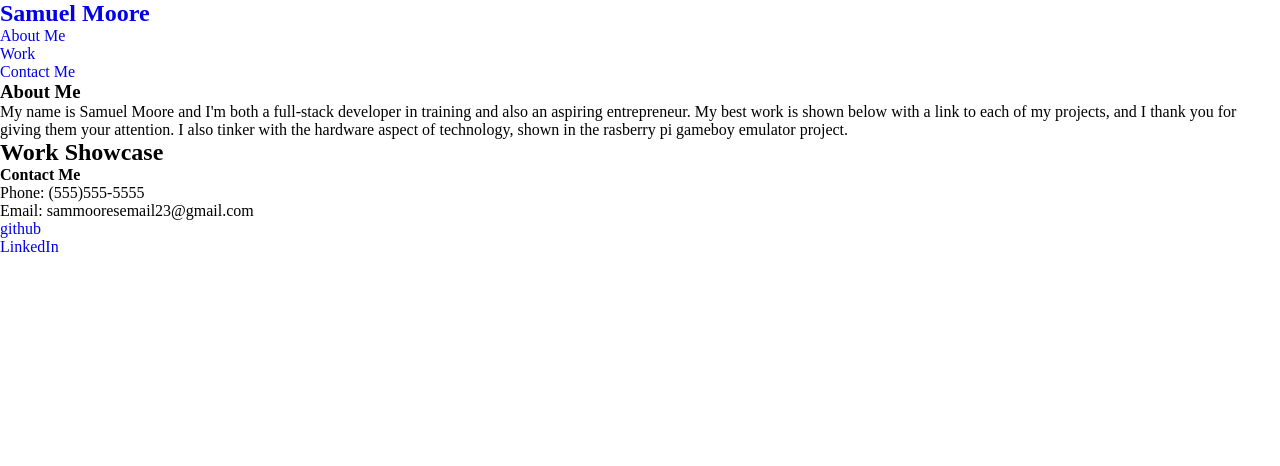
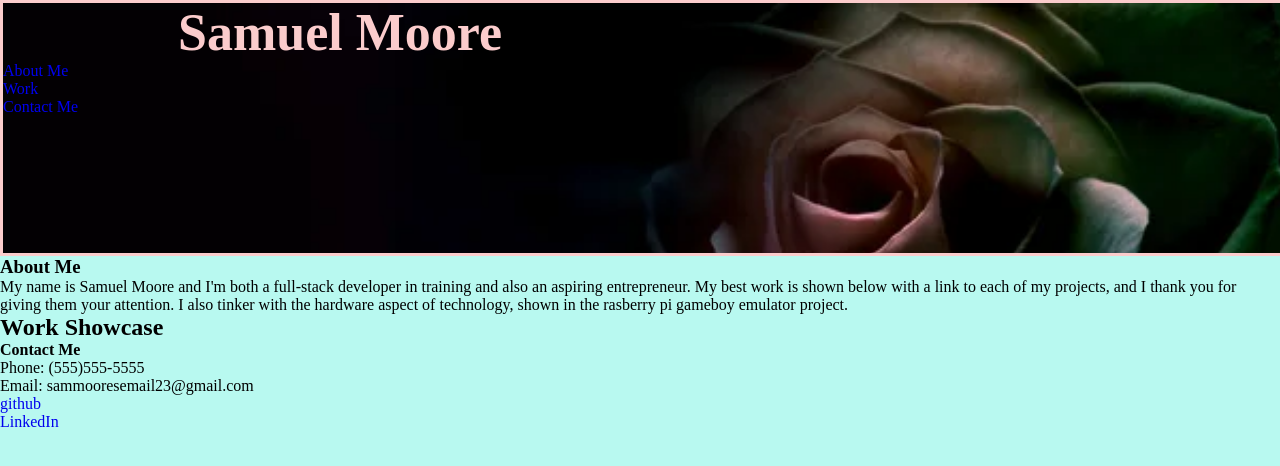
Before and after one commit to sammooreprogramming/Sam-Moore-Final-Portfolio, a plain HTML site: page index.html in a window 1280 px wide. Drawn offline with Linux system fonts and the light colour scheme.

Commit message:
stopping place

```diff
--- a/assets/css/style.css
+++ b/assets/css/style.css
@@ -11,16 +11,31 @@
     }
 
     body {
+         height:100%;
+         width: 100%;
+        background-color: var(--primary-color);
+
 
 
     }
 
     header {
+        height: 250px;
+        width: 100%;
+        background-image:url(../images/rose.jpg);
+        background-size: cover;
+        display: flex;
+        justify-content: space-between;
+        border-style: solid;
+        border-color: var(--secondary-color);
 
     }
 
     .name {
-
+        font-size: 52px;
+        font-family: 'Times New Roman', Times, serif;
+        color: var(--secondary-color);
+        padding: 0px 0px 0px 175px;
 
 
     }
@@ -34,10 +49,6 @@
 
     }
 
-
-    .name {
-
-    }
 
    /* ABOUT ME STYLING */
 
@@ -60,7 +71,7 @@
 
    /* END ABOUT ME STYLING */
 
-   /*BEGIN WORK SHOWCASE SECTION */
+   /*BEGIN WORK SECTION */
 
    section {
 
```
